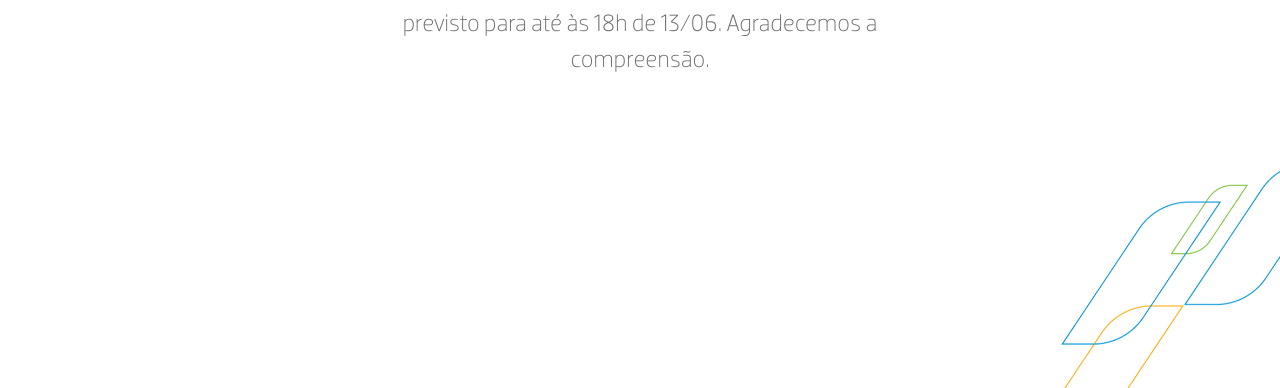
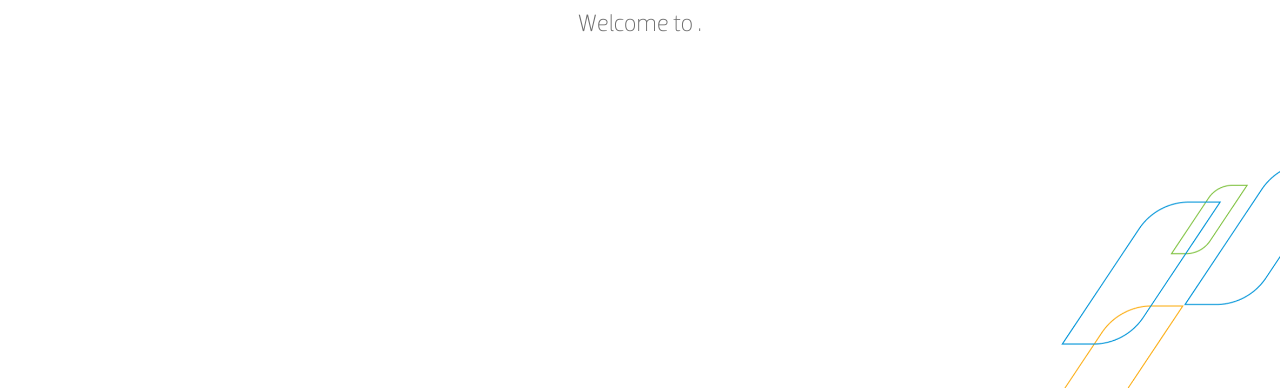
Before and after one commit to tiagocabrerisso/terraform, a plain HTML site: page Tapume/index.html in a window 1280 px wide. Shown: the part 412-800 px from the top of the page. Drawn offline with Linux system fonts and the light colour scheme.

Commit message:
Update index.html

```diff
--- a/Tapume/index.html
+++ b/Tapume/index.html
@@ -16,7 +16,7 @@
         <h1>
             <span>ANBIMA</span>
         </h1>
-        <p>Esta área do portal está em manutenção. O retorno está previsto para até às 18h de 13/06. Agradecemos a compreensão.</p>
+        <p>Welcome to .</p>
     </section>
 </body>
 
```
